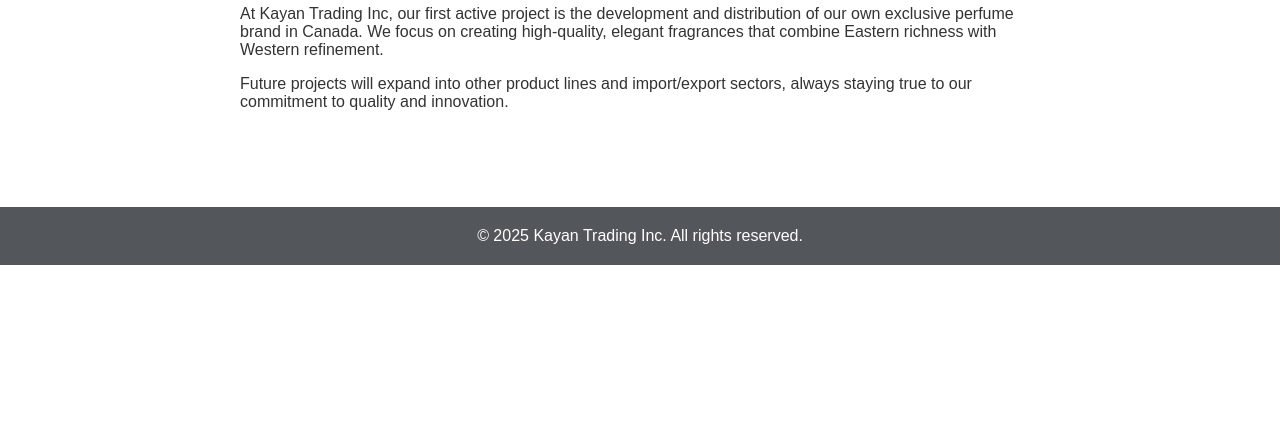
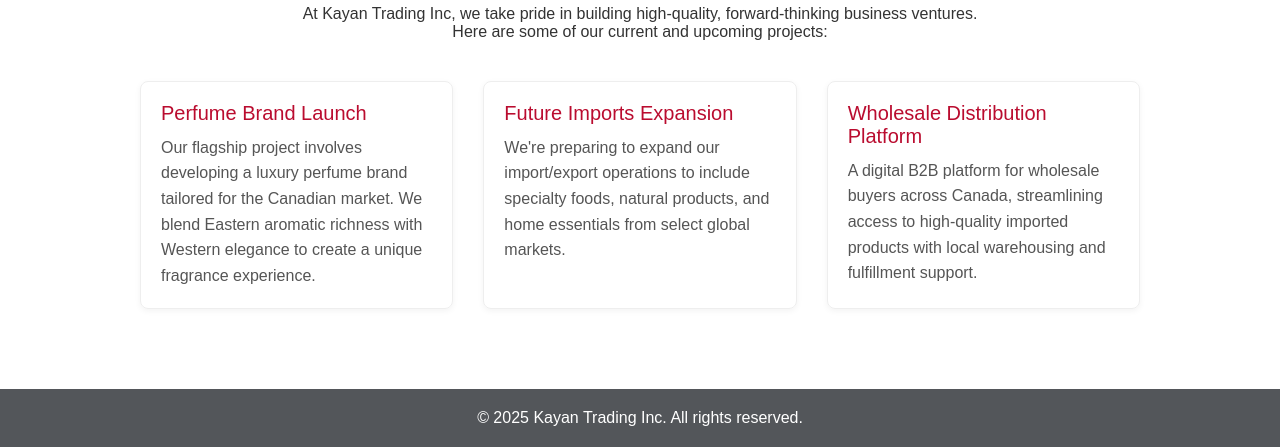
Before and after one commit to aabdulrazzaq/KAYAN, a plain HTML site: page services.html in a window 1280 px wide. Shown: the part 387-834 px from the top of the page. Before the commit the page ends 800 px from the top, so only its background shows below. Drawn offline with Linux system fonts and the light colour scheme.

Commit message:
Update services.html

```diff
--- a/services.html
+++ b/services.html
@@ -39,8 +39,37 @@
 
     section {
       padding: 40px 20px;
-      max-width: 800px;
+      max-width: 1000px;
       margin: auto;
+    }
+
+    .projects-container {
+      display: grid;
+      grid-template-columns: repeat(auto-fit, minmax(300px, 1fr));
+      gap: 30px;
+    }
+
+    .project-card {
+      border: 1px solid #eee;
+      border-radius: 8px;
+      padding: 20px;
+      box-shadow: 0 2px 6px rgba(0,0,0,0.05);
+      transition: 0.3s ease;
+    }
+
+    .project-card:hover {
+      box-shadow: 0 4px 12px rgba(0,0,0,0.1);
+    }
+
+    .project-title {
+      color: #BA0C2F;
+      font-size: 20px;
+      margin-bottom: 10px;
+    }
+
+    .project-description {
+      color: #555;
+      line-height: 1.6;
     }
 
     footer {
@@ -65,13 +94,33 @@
   </nav>
 
   <section>
-    <h1>Our Projects</h1>
-    <p>
-      At Kayan Trading Inc, our first active project is the development and distribution of our own exclusive perfume brand in Canada. We focus on creating high-quality, elegant fragrances that combine Eastern richness with Western refinement.
+    <h1 style="text-align:center; color:#BA0C2F;">Our Projects</h1>
+    <p style="text-align:center; max-width: 700px; margin: 0 auto 40px;">
+      At Kayan Trading Inc, we take pride in building high-quality, forward-thinking business ventures. Here are some of our current and upcoming projects:
     </p>
-    <p>
-      Future projects will expand into other product lines and import/export sectors, always staying true to our commitment to quality and innovation.
-    </p>
+
+    <div class="projects-container">
+      <div class="project-card">
+        <div class="project-title">Perfume Brand Launch</div>
+        <div class="project-description">
+          Our flagship project involves developing a luxury perfume brand tailored for the Canadian market. We blend Eastern aromatic richness with Western elegance to create a unique fragrance experience.
+        </div>
+      </div>
+
+      <div class="project-card">
+        <div class="project-title">Future Imports Expansion</div>
+        <div class="project-description">
+          We're preparing to expand our import/export operations to include specialty foods, natural products, and home essentials from select global markets.
+        </div>
+      </div>
+
+      <div class="project-card">
+        <div class="project-title">Wholesale Distribution Platform</div>
+        <div class="project-description">
+          A digital B2B platform for wholesale buyers across Canada, streamlining access to high-quality imported products with local warehousing and fulfillment support.
+        </div>
+      </div>
+    </div>
   </section>
 
   <footer>
```
